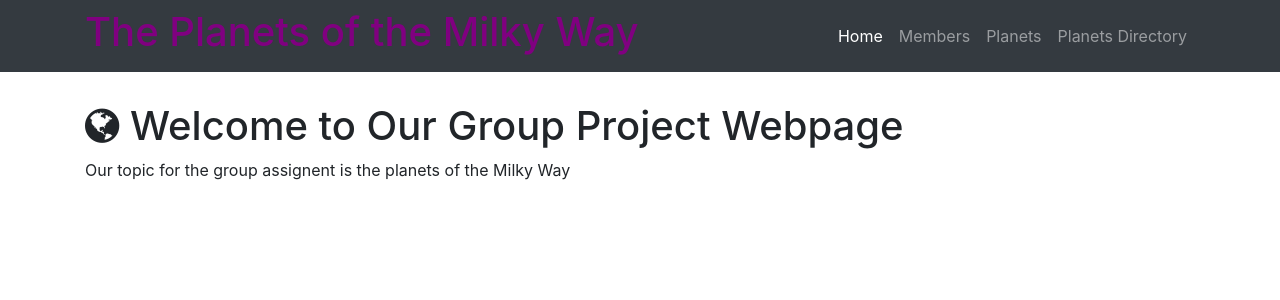
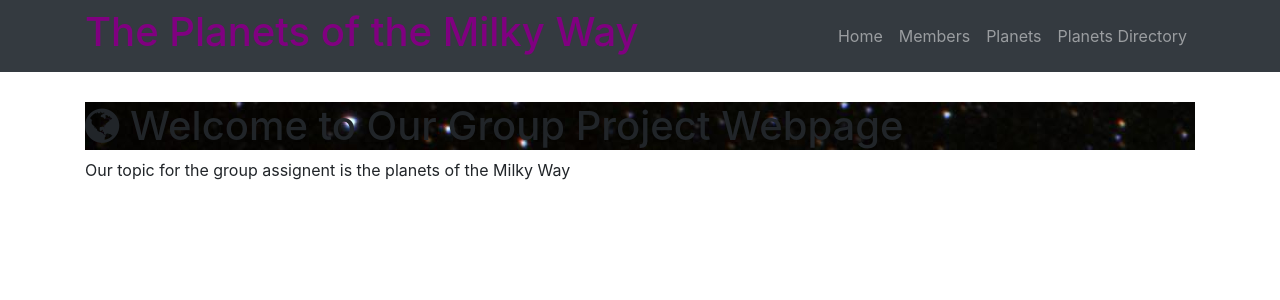
Before and after one commit to rpmva/Group_Project-, a Flask app: page / in a window 1280 px wide. Shown: the top 300 px of the page. Run offline with Flask 2, Linux system fonts and the light colour scheme; some libraries are stand-ins or nearby versions.

Commit message:
ReadMe Updated and Final changes

```diff
--- a/group-project.css
+++ b/group-project.css
@@ -4,3 +4,7 @@ body {
 #topic{
   color: #800080;
 }
+
+.mt-5{
+  background-image: url("static/img/space.jpg");
+}
--- a/static/css/group-project.css
+++ b/static/css/group-project.css
@@ -4,3 +4,7 @@ body {
 #topic{
   color: #800080;
 }
+
+.mt-5{
+  background-image: url("static/img/space.jpg");
+}
--- a/templates/home-base.html
+++ b/templates/home-base.html
@@ -29,7 +29,7 @@
        </button>
       <div class="collapse navbar-collapse" id="navbarResponsive">
         <ul class="navbar-nav ml-auto">
-          <li class="nav-item active">
+          <li class="nav-item">
             <a class="nav-link" href="/">Home
                <span class="sr-only">(current)</span>
              </a>
```
Also changed, not shown: README.md, static/img/jamie.png (added), static/img/space.jpg (added), 4 other files.
